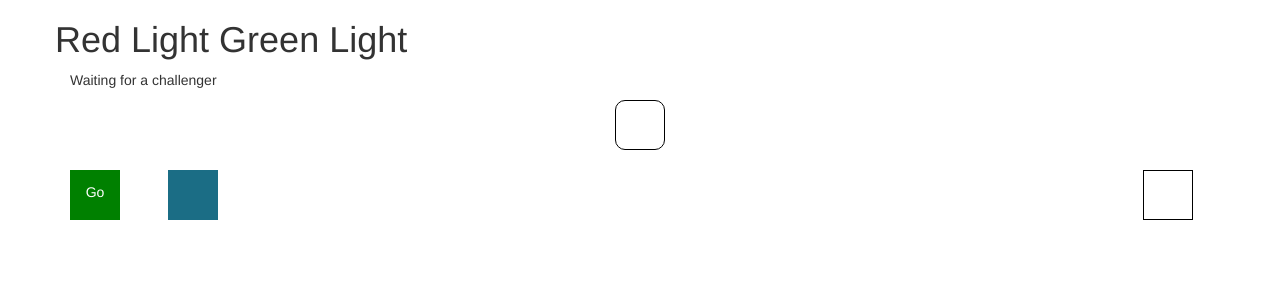
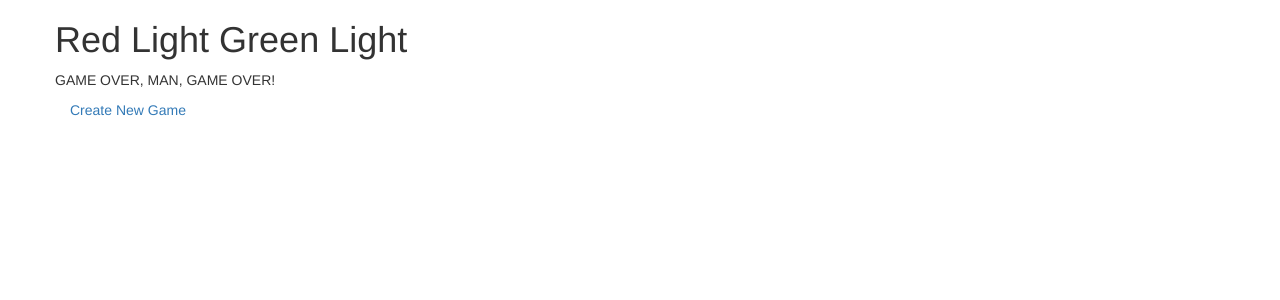
Before and after one commit to Edinunzio/redlight, a Django app: page /game/end/ in a window 1280 px wide. Shown: the top 300 px of the page. Run offline with Django 3.2, Linux system fonts and the light colour scheme; some libraries are stand-ins or nearby versions.

Commit message:
ending for game

```diff
--- a/games/static/js/main.js
+++ b/games/static/js/main.js
@@ -25,7 +25,8 @@ var player_move = function(){
             elem_offset = elem_offset.left;
             var elem_left = $('.player').position();
             if (elem_offset >= gp - 20){
-                end_game();
+                location.replace("/game/end/");
+                //end_game();
                 // game should end
             }
             $('.player').css('left', elem_left.left + 20);
@@ -37,19 +38,6 @@ var player_move = function(){
     })
 };
 
-var end_game = function(){
-    $.ajax({
-        type: "GET",
-        url: "/game/end/",
-        success: function(data){
-            alert('you won!');
-            },
-            error: function(data){
-                console.log(data);
-                alert('Something went wrong!');
-            }
-    })
-};
 
 $(document).ready(function(){
     $('#move').on('click', player_move);
--- a/games/templates/base.html
+++ b/games/templates/base.html
@@ -11,13 +11,16 @@
         <div class="row">
             <h1>Red Light Green Light</h1>
 
-        </div>{% block game %}<a href="/game/new" id="id_new_game">Create New Game</a>{% endblock %}
+        </div>
+        <div class="row">
+            {% block game_over %}{% endblock %}
+        </div>
+        {% block game %}<a href="/game/new" id="id_new_game">Create New Game</a>{% endblock %}
         <div class="row">
             <form method="POST"><input name="winner" type="hidden" id="winner" value="Player 1" />{% csrf_token %}</form>
         </div>
         <div class="row">
-            {% block winner %}
-            {% endblock %}
+            {% block winner %}{% endblock %}
         </div>
     </div>
 
--- a/games/templates/game_over.html
+++ b/games/templates/game_over.html
@@ -2,9 +2,9 @@
 
 {% block game_over %}
 
-    <div class="row" id="light_container">
-        <div id="id_light_div" class="col-lg-12 col-md-12">
-            <p class="wait_message">GAME OVER, MAN!</p>
+    <div class="row">
+        <div class="col-lg-12 col-md-12">
+            <p class="wait_message">{{ message }}</p>
         </div>
     </div>
 {% endblock %}
--- a/games/views.py
+++ b/games/views.py
@@ -18,8 +18,8 @@ def game_screen(request):
 
 
 def game_over(request):
-    game.end_game()
-    return render(request, 'game_over.html')
+    message = 'GAME OVER, MAN, GAME OVER!'
+    return render(request, 'game_over.html', {'message': message})
 
 
 def update_screen(request, json_data):
--- a/red_light/urls.py
+++ b/red_light/urls.py
@@ -16,12 +16,12 @@ Including another URLconf
 """
 from django.conf.urls import url
 from django.contrib import admin
-from games.views import home_page, game_screen, player_move
+from games.views import home_page, game_screen, game_over, player_move
 
 urlpatterns = [
     url(r'^admin/', admin.site.urls),
     url(r'^$', home_page, name='home_page'),
     url(r'^game/new/$', game_screen, name='game_screen'),
-    url(r'^game/end/$', game_screen, name='game_screen'),
+    url(r'^game/end/$', game_over, name='game_over'),
     url(r'^player/move/(.+)$', player_move, name='player_move'),
 ]
```
